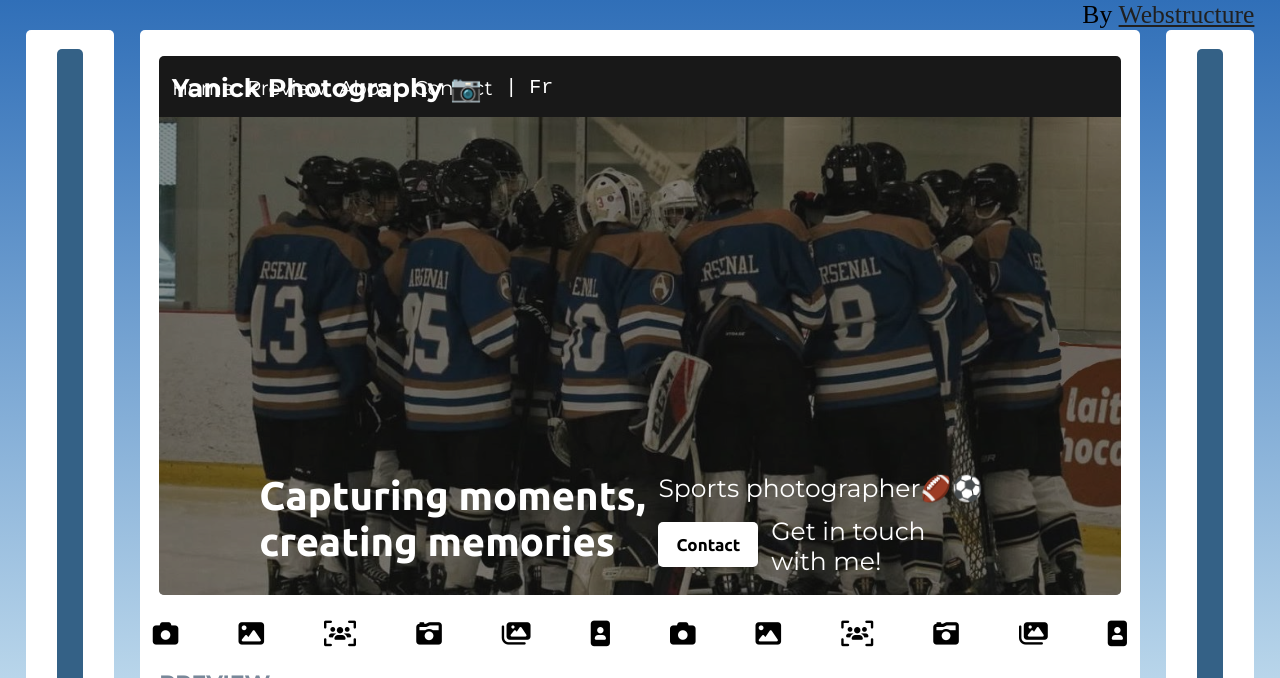
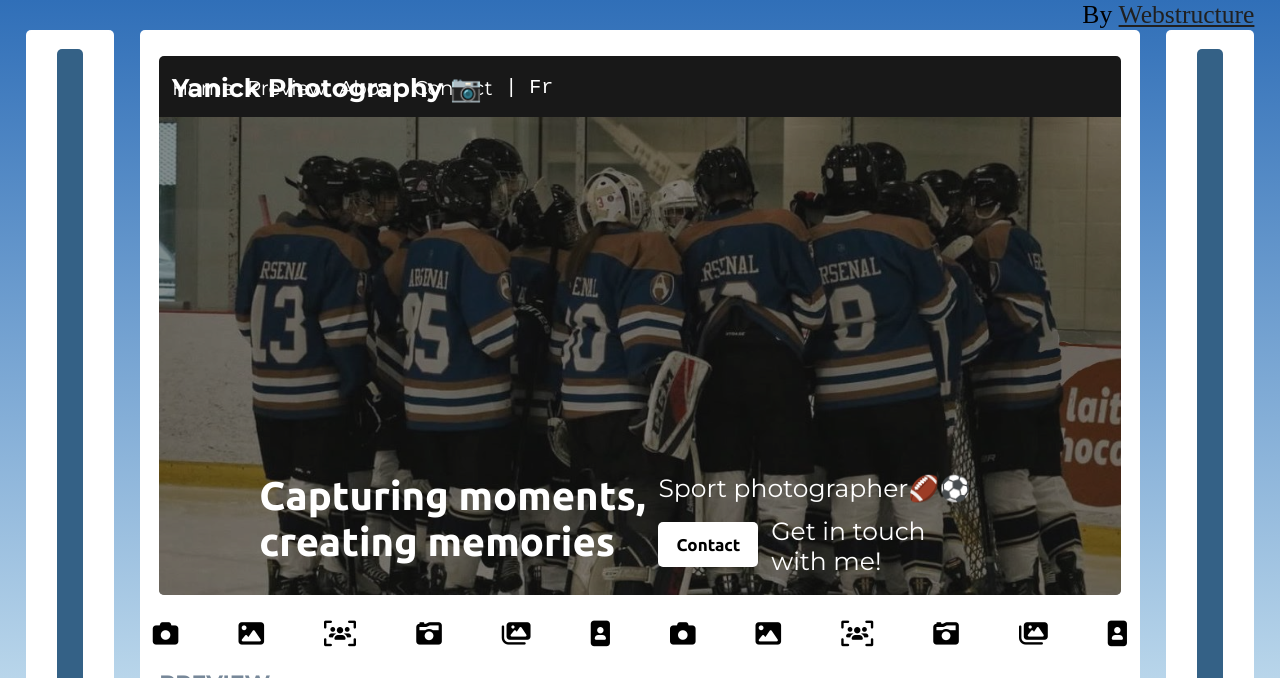
Before and after one commit to Filoufit/YanickPhotography, a plain HTML site: page eng.html in a window 1280 px wide. Shown: the top 678 px of the page. Drawn offline with Linux system fonts and the light colour scheme; a web font is replaced by a local one.

Commit message:
Update eng.html

```diff
--- a/eng.html
+++ b/eng.html
@@ -57,7 +57,7 @@
             <div class="header-img-whole-ctner">
               <h2>Capturing moments,<br>creating memories</h2>
               <div class="header-img-info-ctner">
-                <p class="header-sport-photo">Sports photographer🏈⚽</p>
+                <p class="header-sport-photo">Sport photographer🏈⚽</p>
                 <div class="header-img-btn-ctner">
                   <button onclick="window.location.href = 'https://www.instagram.com/yanick._.photography';" id="preview">Contact</button>
                   <p class="header-contact-me">Get in touch<br>with me!</p>
```
